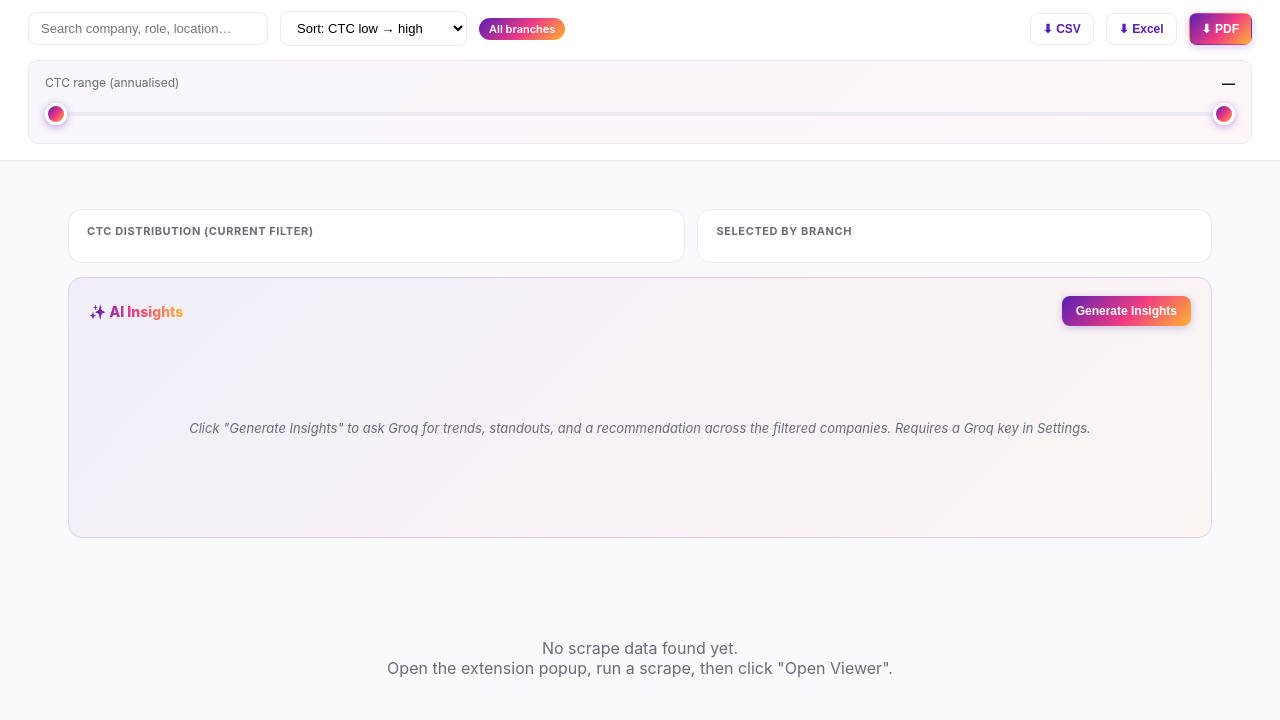
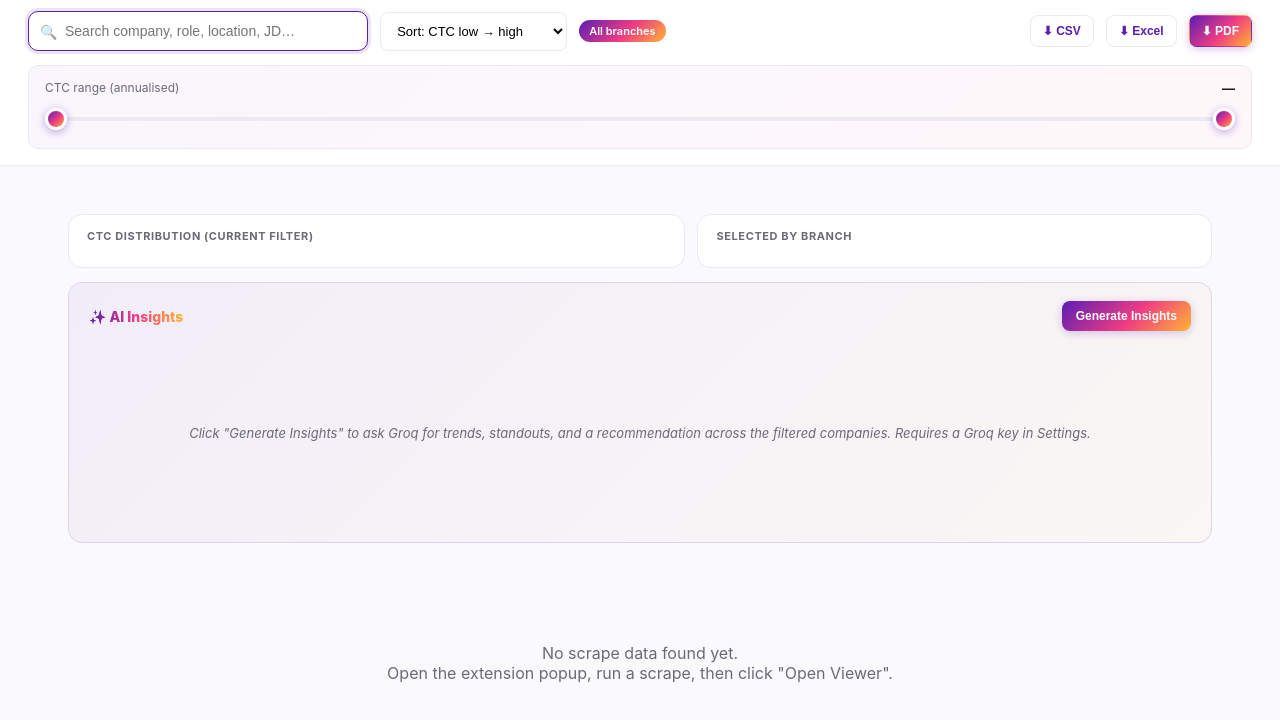
Before and after one commit to mightbeanshuu/bit-tnp-scraper, a browser extension: page viewer.html in a window 1280 px wide. Shown: the part 68-788 px from the top of the page. Drawn offline with Linux system fonts and the light colour scheme.

Commit message:
Scraping efficiency: parallel detail + notice fetches + bigger search
Detail page fetch and notice page fetch (when results enabled) now run
concurrently via Promise.all, both at concurrency 6. Saves ~15-25s on
large scrapes since notice fetches no longer wait for detail to finish.

We pre-fetch ALL notice pages (not just branch-filtered) so the post-
filter pass can look up notice HTMLs by original dashboard index. Small
extra fetches but big wall-clock win.

Viewer search bar: now full-width with magnifying-glass icon, larger
font (14px), purple focus ring, autofocus on page load. Also added
'JD' to the search hint to clarify it matches inside descriptions.

```diff
--- a/viewer.html
+++ b/viewer.html
@@ -32,12 +32,26 @@
     .controls {
       display: flex; gap: 12px; margin-top: 14px; flex-wrap: wrap; align-items: center;
     }
-    .controls input[type=text], .controls select {
-      padding: 8px 12px; font-size: 13px; border: 1px solid var(--border);
+    .search-wrap {
+      position: relative; flex: 1; min-width: 280px;
+    }
+    .search-wrap::before {
+      content: "🔍"; position: absolute; left: 12px; top: 50%;
+      transform: translateY(-50%); font-size: 14px; opacity: 0.6; pointer-events: none;
+    }
+    .controls input[type=text] {
+      width: 100%; padding: 11px 14px 11px 36px; font-size: 14px; font-weight: 500;
+      border: 1.5px solid var(--border); border-radius: 10px;
+      background: var(--card); outline: none; transition: border-color 0.15s, box-shadow 0.15s;
+    }
+    .controls input[type=text]:focus {
+      border-color: #5a1eb4; box-shadow: 0 0 0 3px rgba(90,30,180,0.12);
+    }
+    .controls select {
+      padding: 10px 12px; font-size: 13px; border: 1px solid var(--border);
       border-radius: 8px; background: var(--card); outline: none;
     }
-    .controls input[type=text] { min-width: 240px; }
-    .controls input[type=text]:focus, .controls select:focus { border-color: #5a1eb4; }
+    .controls select:focus { border-color: #5a1eb4; }
     .pill {
       background: var(--grad); color: white; padding: 4px 10px;
       border-radius: 999px; font-size: 11px; font-weight: 600;
@@ -228,7 +242,9 @@
     <div class="meta"><span id="stamp">Loading…</span> · <span id="counter">0 of 0</span></div>
 
     <div class="controls">
-      <input type="text" id="search" placeholder="Search company, role, location…" />
+      <div class="search-wrap">
+        <input type="text" id="search" placeholder="Search company, role, location, JD…" autofocus />
+      </div>
       <select id="sort">
         <option value="ctc-asc">Sort: CTC low → high</option>
         <option value="ctc-desc">Sort: CTC high → low</option>
```
Also changed, not shown: content.js (+23 -17 lines).
